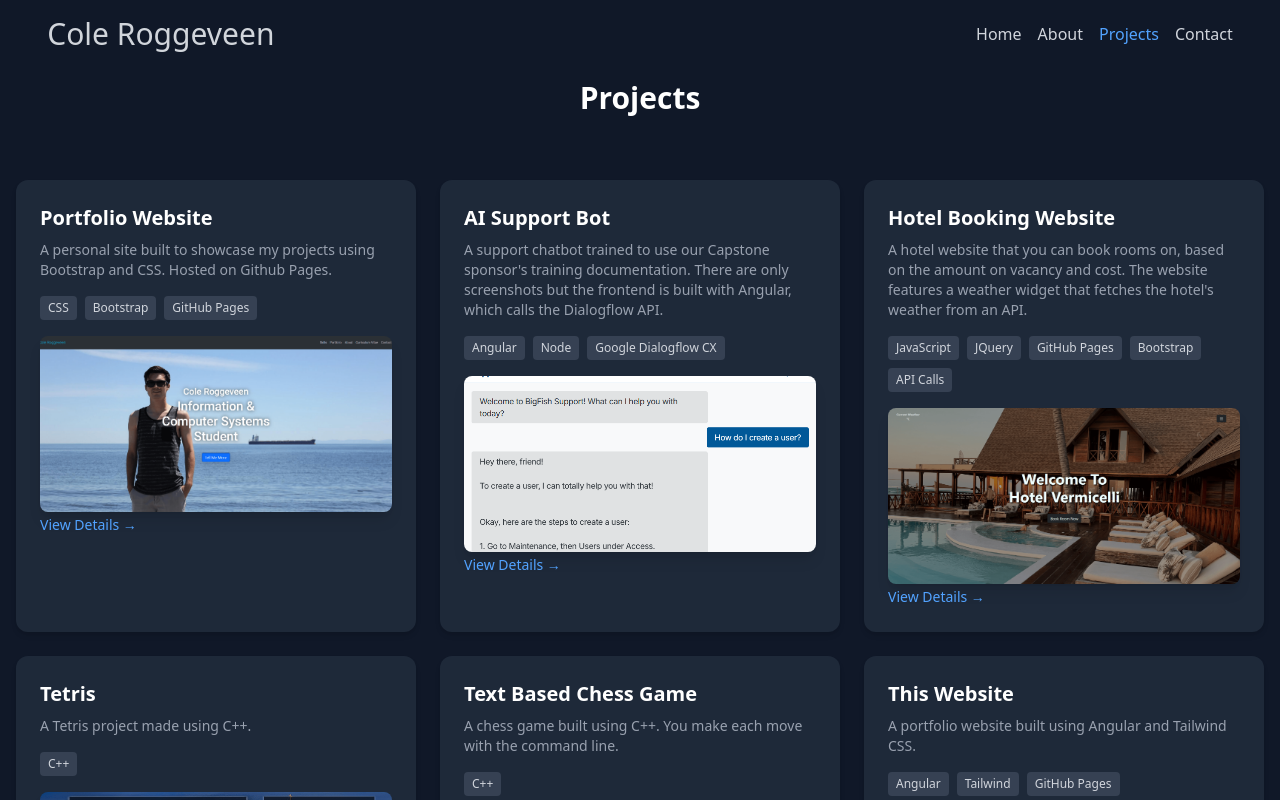
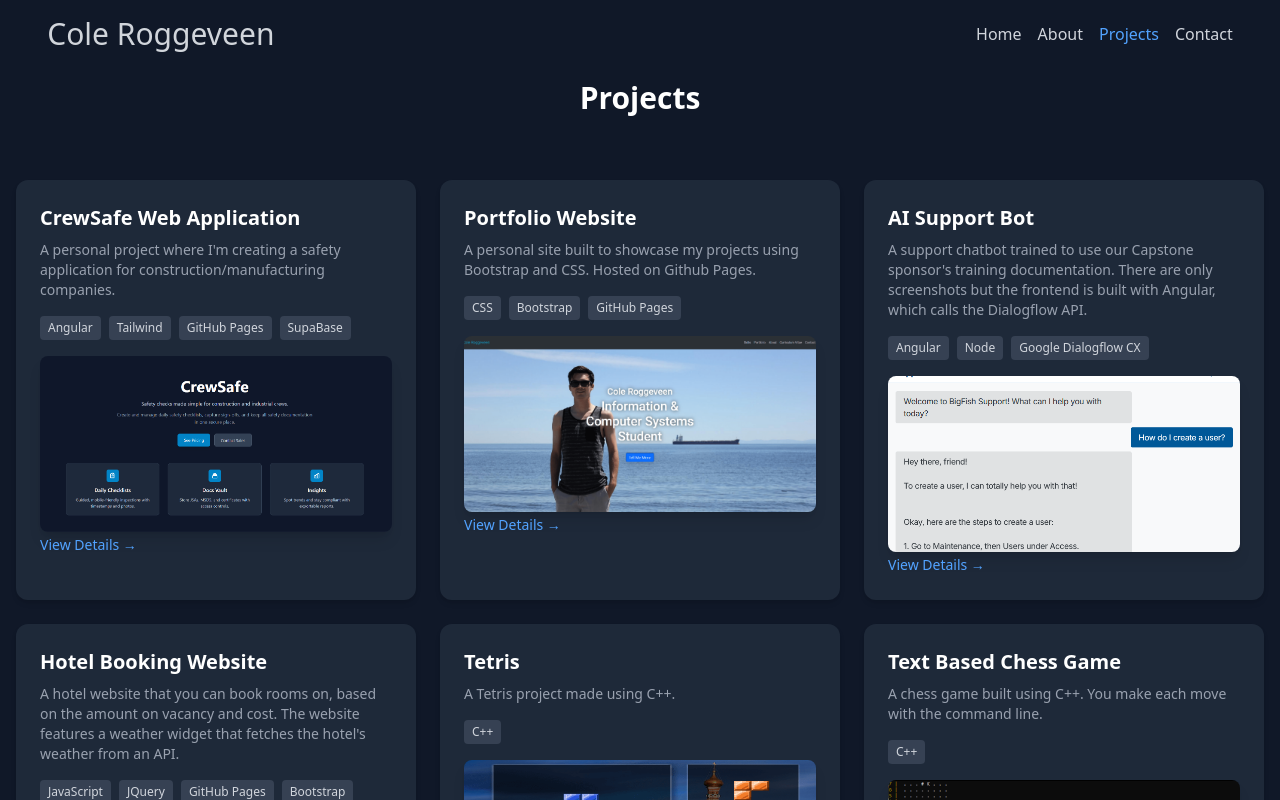
Before and after one commit to coleroggeveen/cole-portfolio, an Angular app: page /home/projects in a window 1280 px wide. Shown: the top 800 px of the page. Built offline with nearby package versions, Linux system fonts and the light colour scheme; a web font is replaced by a local one.

Commit message:
Added new project "CrewSafe"

```diff
--- a/src/app/pages/projects/projects.component.ts
+++ b/src/app/pages/projects/projects.component.ts
@@ -16,6 +16,13 @@ export class ProjectsComponent {
   @Input() styleClass = 'bg-gray-900 pt-20'
 
   projects = [
+    {
+      title: 'CrewSafe Web Application',
+      description: 'A personal project where I\'m creating a safety application for construction/manufacturing companies.',
+      stack: ['Angular', 'Tailwind', 'GitHub Pages', 'SupaBase'],
+      link: 'https://coleroggeveen.github.io/crewsafe',
+      thumbnail: 'assets/images/crewsafe.PNG'
+    },
     {
       title: 'Portfolio Website',
       description: 'A personal site built to showcase my projects using Bootstrap and CSS. Hosted on Github Pages.',
```
Also changed, not shown: src/assets/images/crewsafe.PNG (added).
